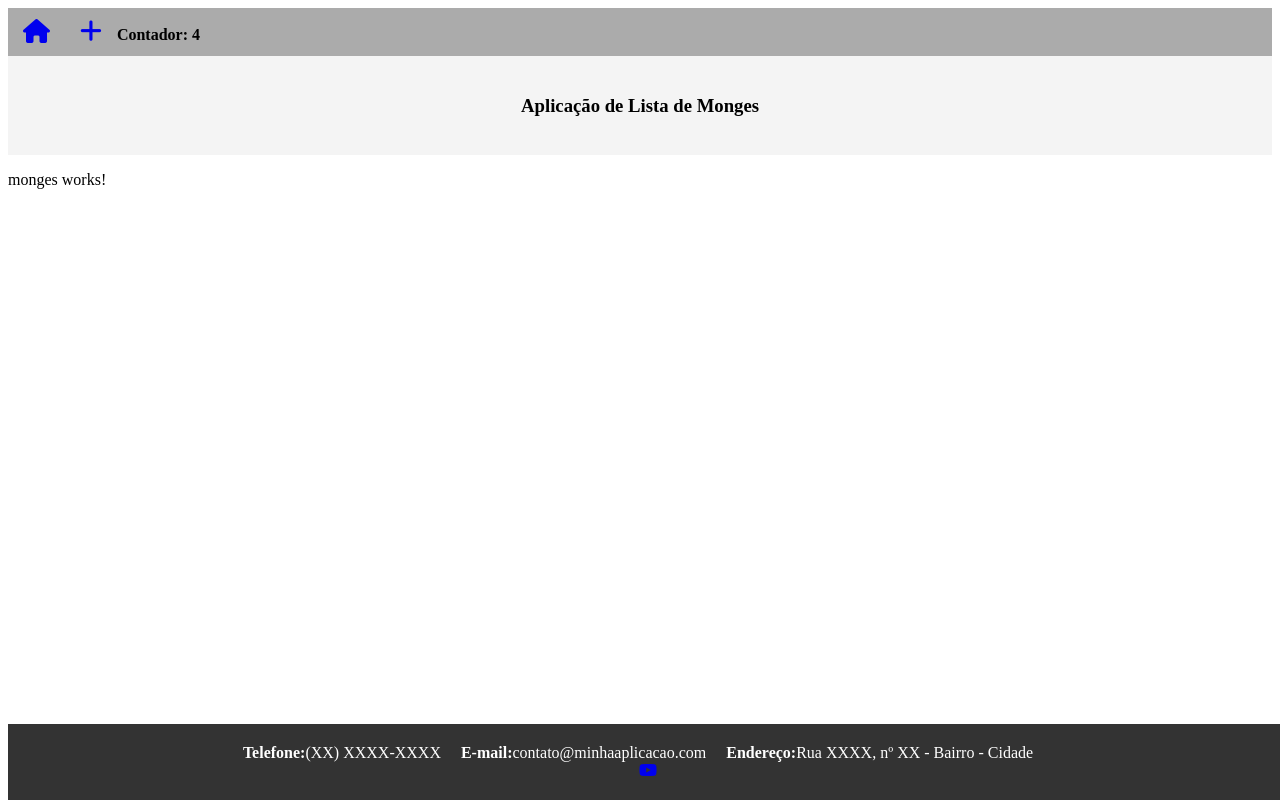
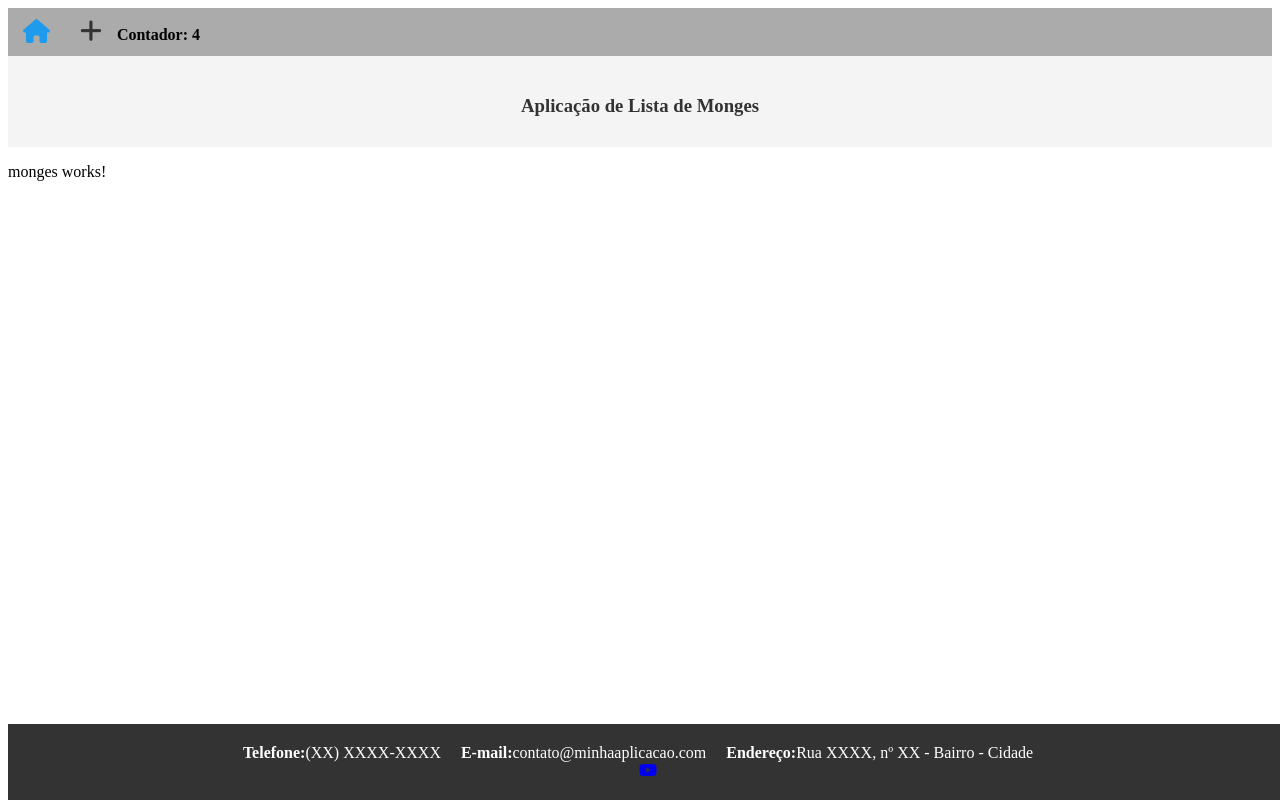
Before and after one commit to DigAguiar/angular-monges, an Angular app: page / in a window 1280 px wide. In both pictures the pointer is over the link 36 px from the left and 32 px from the top of the page. Built offline with nearby package versions, Linux system fonts and the light colour scheme.

Commit message:
finalizacoes no header

```diff
--- a/src/app/components/header/header.component.css
+++ b/src/app/components/header/header.component.css
@@ -5,9 +5,15 @@
   }
 
   .navbar-brand {
-
+    color: #333;
     font-size: 24px;
   }
+
+  .navbar-brand:hover {
+    color: #1f9bed;
+    font-size: 24px;
+  }
+
 
   .navbar-nav {
     list-style: none;
@@ -34,17 +40,14 @@
     background-color: #f4f4f4;
     padding: 20px 0;
     text-align: center;
+
   }
 
-  header h1 {
+  header h3 {
     margin-bottom: 10px;
     color: #333;
   }
 
-  header p {
-    color: #666;
-    font-size: 18px;
-  }
 
   a {
     margin: 15px;
@@ -52,6 +55,13 @@
 
   a.plus-button {
     font-size: 25px;
+    color: #333;
+  }
+
+  a.plus-button:hover {
+    color: #1f9bed;
+    text-decoration: none;
+    font-size: 25px;
   }
 
   .contador {
```
